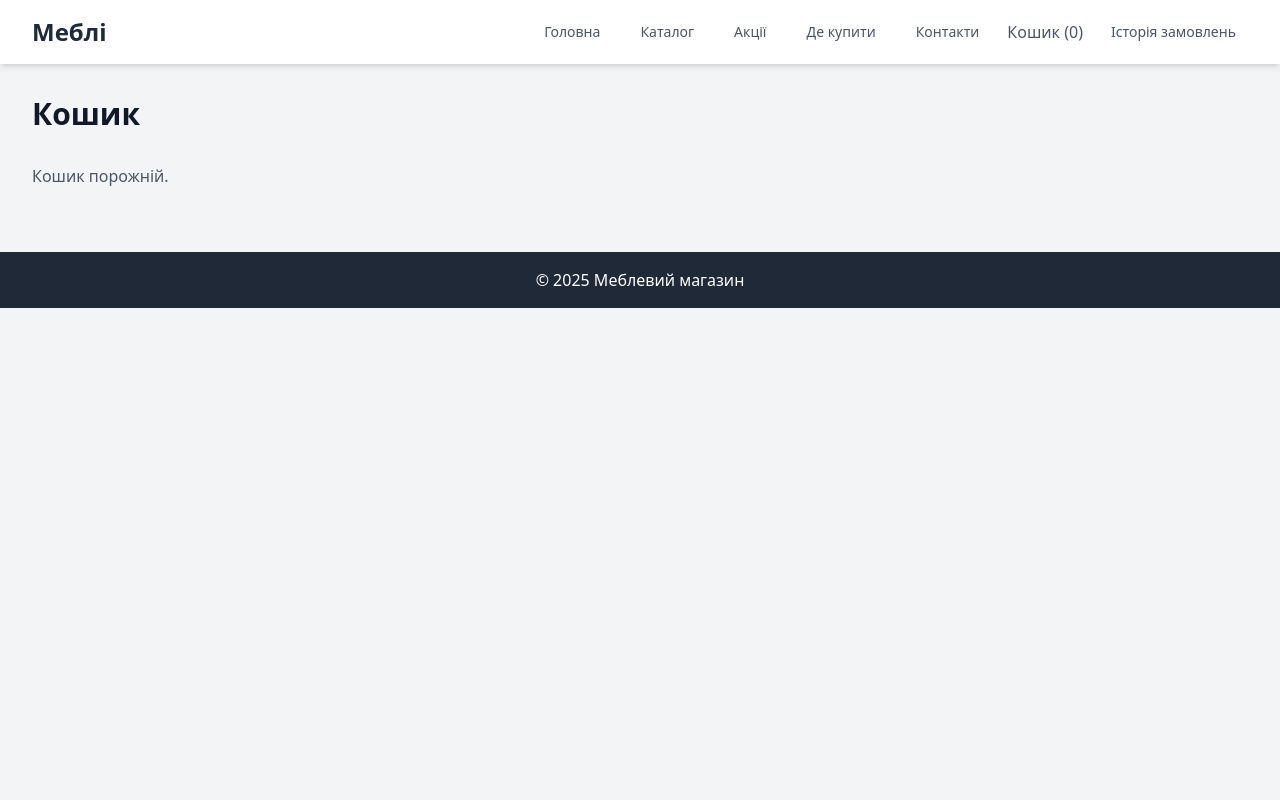
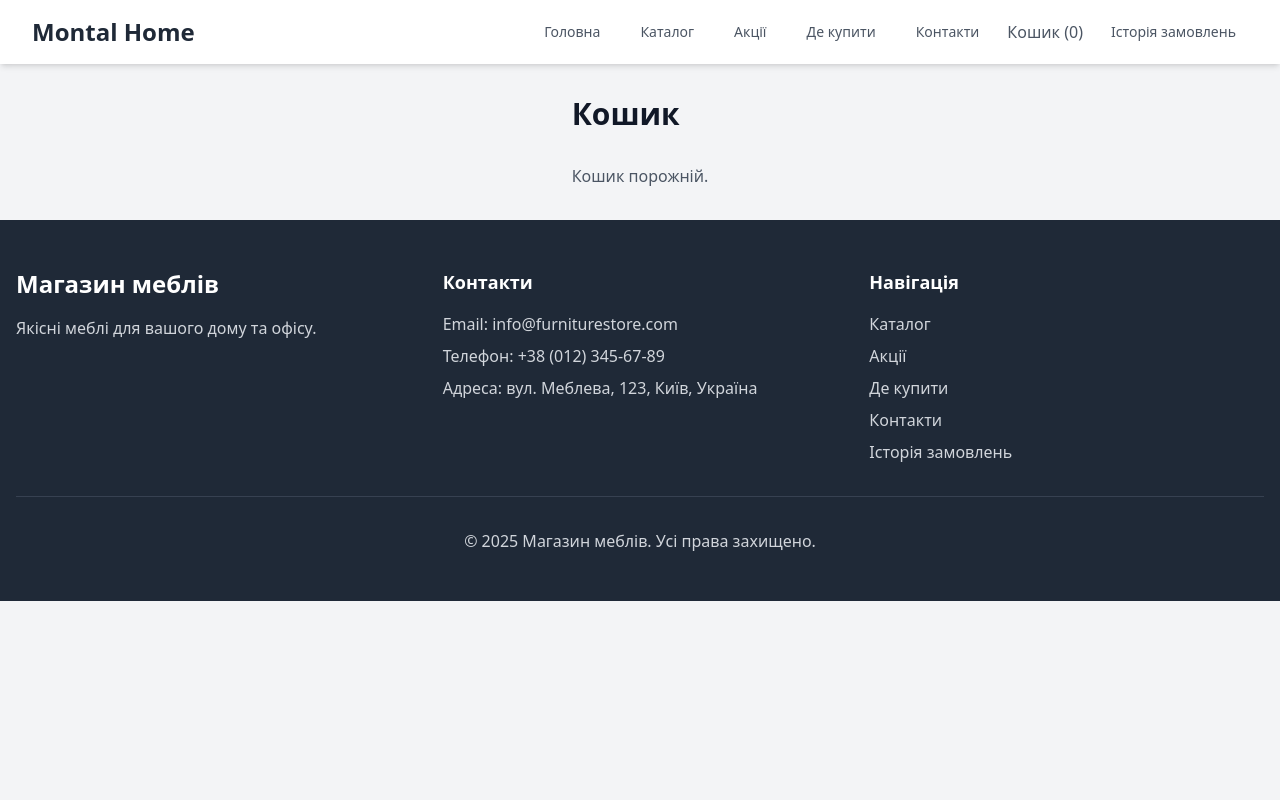
Before and after one commit to NykoEugen/Montal_Home, a Django app: page /cart/ in a window 1280 px wide. Run offline with Django 5.2, Linux system fonts and the light colour scheme; some libraries are stand-ins or nearby versions.

Commit message:
bug fix, category details, furniture item, cart

```diff
--- a/templates/shop/base.html
+++ b/templates/shop/base.html
@@ -9,13 +9,13 @@
     <script src="https://cdn.tailwindcss.com"></script>
     <link rel="stylesheet" href="{% static 'css/style.css' %}">
 </head>
-<body class="bg-gray-100 font-sans">
+<body class="bg-gray-100 font-sans flex flex-col min-h-screen">
     <nav class="bg-white shadow-md">
         <div class="max-w-7xl mx-auto px-4 sm:px-6 lg:px-8">
             <div class="flex justify-between h-16">
                 <div class="flex">
                     <a href="{% url 'shop:home' %}" class="flex-shrink-0 flex items-center text-2xl font-bold text-gray-800">
-                        Меблі
+                        Montal Home
                     </a>
                 </div>
                 <div class="flex items-center space-x-4">
@@ -52,12 +52,58 @@
                 </div>
             {% endfor %}
         {% endif %}
-        {% block content %}
-        {% endblock %}
+        <main class="flex-grow">
+            {% block content %}
+            {% endblock %}
+        </main>
     </div>
-    <footer class="bg-gray-800 text-white py-4 mt-8">
-        <div class="container mx-auto px-4 text-center">
-            <p>© 2025 Меблевий магазин</p>
+    <footer class="bg-gray-800 text-white py-12">
+        <div class="container mx-auto px-4">
+            <div class="grid grid-cols-1 md:grid-cols-3 gap-8">
+                <!-- Логотип -->
+                <div>
+                    <a href="{% url 'shop:home' %}" class="flex items-center space-x-2">
+                        {% if False %}
+                            <img src="{% static 'images/logo.png' %}" alt="Логотип" class="h-12">
+                        {% else %}
+                            <span class="text-2xl font-bold">Магазин меблів</span>
+                        {% endif %}
+                    </a>
+                    <p class="mt-4 text-gray-300">Якісні меблі для вашого дому та офісу.</p>
+                </div>
+                <!-- Контакти -->
+                <div>
+                    <h3 class="text-lg font-semibold mb-4">Контакти</h3>
+                    <ul class="space-y-2 text-gray-300">
+                        <li>
+                            <span class="font-medium">Email:</span>
+                            <a href="mailto:info@furniturestore.com" class="hover:text-white">info@furniturestore.com</a>
+                        </li>
+                        <li>
+                            <span class="font-medium">Телефон:</span>
+                            <a href="tel:+380123456789" class="hover:text-white">+38 (012) 345-67-89</a>
+                        </li>
+                        <li>
+                            <span class="font-medium">Адреса:</span>
+                            <span>вул. Меблева, 123, Київ, Україна</span>
+                        </li>
+                    </ul>
+                </div>
+                <!-- Каталог та навігація -->
+                <div>
+                    <h3 class="text-lg font-semibold mb-4">Навігація</h3>
+                    <ul class="space-y-2 text-gray-300">
+                        <li><a href="{% url 'shop:catalog' %}" class="hover:text-white">Каталог</a></li>
+                        <li><a href="{% url 'shop:promotions' %}" class="hover:text-white">Акції</a></li>
+                        <li><a href="{% url 'shop:where_to_buy' %}" class="hover:text-white">Де купити</a></li>
+                        <li><a href="{% url 'shop:contacts' %}" class="hover:text-white">Контакти</a></li>
+                        <li><a href="{% url 'shop:order_history' %}" class="hover:text-white">Історія замовлень</a></li>
+                    </ul>
+                </div>
+            </div>
+            <div class="mt-8 pt-8 border-t border-gray-700 text-center">
+                <p class="text-gray-300">© 2025 Магазин меблів. Усі права захищено.</p>
+            </div>
         </div>
     </footer>
     <script src="{% static 'js/cart.js' %}"></script>
```
